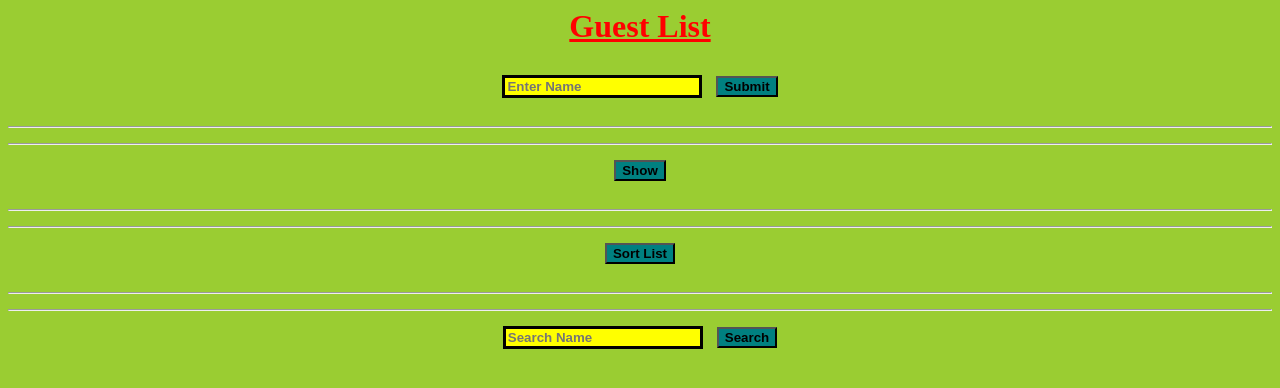
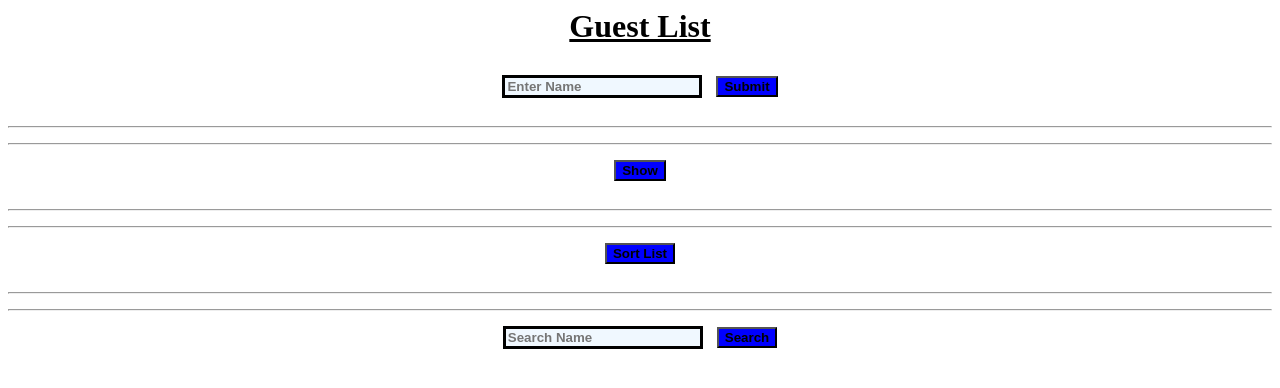
Before and after one commit to Ranga1012/C-80, a plain HTML site: page index.html in a window 1280 px wide. Drawn offline with Linux system fonts and the light colour scheme.

Commit message:
Update style.css

```diff
--- a/style.css
+++ b/style.css
@@ -1,6 +1,6 @@
 h1 {
     margin-bottom: 30px;
-    color: red;
+    color: black;
     text-decoration: underline;
 }
 
@@ -8,14 +8,14 @@ input {
     margin-right: 10px;
     margin-bottom: 20px;
     width: 200px;
-    background-color: yellow;
+    background-color: aliceblue;
     border: solid;
     font-weight: bold;
 }
 
 button {
     margin-bottom: 20px;
-    background-color: teal;
+    background-color: blue;
     font-weight: bold;
 }
 
@@ -24,5 +24,5 @@ hr {
 }
 
 body {
-    background-color: yellowgreen;
+    background-color: white;
 }
```
